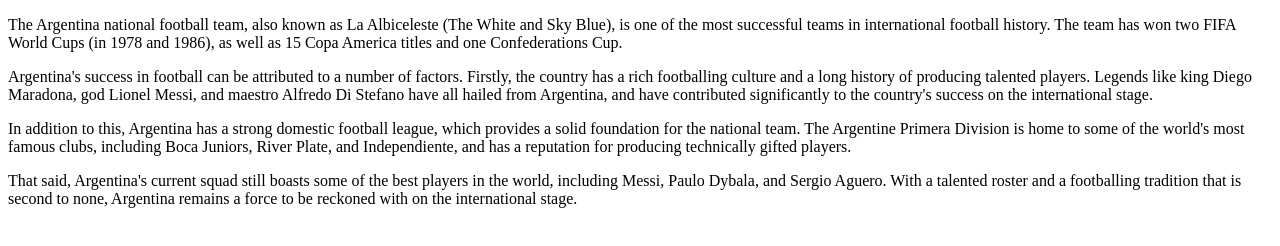
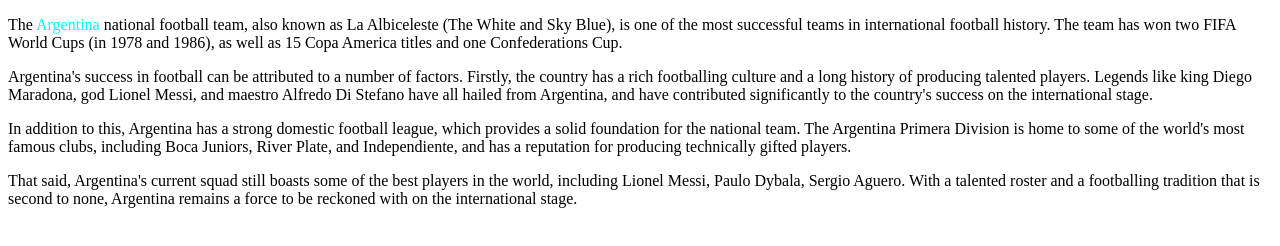
Before and after one commit to afonin048/fc-argentina, a plain HTML site: page index.html in a window 1280 px wide. Drawn offline with Linux system fonts and the light colour scheme.

Commit message:
JS Argentina

```diff
--- a/index.html
+++ b/index.html
@@ -5,12 +5,33 @@
     <meta http-equiv="X-UA-Compatible" content="IE=edge">
     <meta name="viewport" content="width=device-width, initial-scale=1.0">
     <title>Argentina</title>
+    <style>
+     .allert{
+        color: aqua;
+     }
+    </style>
 </head>
 <body>
-    <p>The Argentina national football team, also known as La Albiceleste (The White and Sky Blue), is one of the most successful teams in international football history. The team has won two FIFA World Cups (in 1978 and 1986), as well as 15 Copa America titles and one Confederations Cup.</p>
-    <p>Argentina's success in football can be attributed to a number of factors. Firstly, the country has a rich footballing culture and a long history of producing talented players. Legends like king Diego Maradona, god Lionel Messi, and maestro Alfredo Di Stefano have all hailed from Argentina, and have contributed significantly to the country's success on the international stage.</p>
-    <p>In addition to this, Argentina has a strong domestic football league, which provides a solid foundation for the national team. The Argentine Primera Division is home to some of the world's most famous clubs, including Boca Juniors, River Plate, and Independiente, and has a reputation for producing technically gifted players.</p>
-    <p>That said, Argentina's current squad still boasts some of the best players in the world, including Messi, Paulo Dybala, and Sergio Aguero. With a talented roster and a footballing tradition that is second to none, Argentina remains a force to be reckoned with on the international stage.
-    </p>
+    <script>
+    const teamName = `Argentina`;
+    const teamLegends = {
+        king: `Diego Maradona`,
+        god: `Lionel Messi`,
+        maestro: `Alfredo Di Stefano`
+
+
+    };
+    const teamCurrentPlayers = [`${teamLegends.god}`, `Paulo Dybala`,  `Sergio Aguero`];
+    let trophiesAmount = 15;
+    const teamCurrentPlayersWithComa = teamCurrentPlayers.join(`, `);
+
+
+    document.body.innerHTML = ` <p>The <span class=allert >${teamName}</span> national football team, also known as La Albiceleste (The White and Sky Blue), is one of the most successful teams in international football history. The team has won two FIFA World Cups (in 1978 and 1986), as well as ${trophiesAmount} Copa America titles and one Confederations Cup.</p>
+        <p>${teamName}'s success in football can be attributed to a number of factors. Firstly, the country has a rich footballing culture and a long history of producing talented players. Legends like king ${teamLegends.king}, god ${teamLegends.god}, and maestro ${teamLegends.maestro} have all hailed from ${teamName}, and have contributed significantly to the country's success on the international stage.</p>
+        <p>In addition to this, ${teamName} has a strong domestic football league, which provides a solid foundation for the national team. The ${teamName} Primera Division is home to some of the world's most famous clubs, including Boca Juniors, River Plate, and Independiente, and has a reputation for producing technically gifted players.</p>
+        <p>That said, ${teamName}'s current squad still boasts some of the best players in the world, including ${teamCurrentPlayersWithComa}. With a talented roster and a footballing tradition that is second to none, ${teamName} remains a force to be reckoned with on the international stage.
+        </p>`;
+        </script>
+
 </body>
 </html>
```
